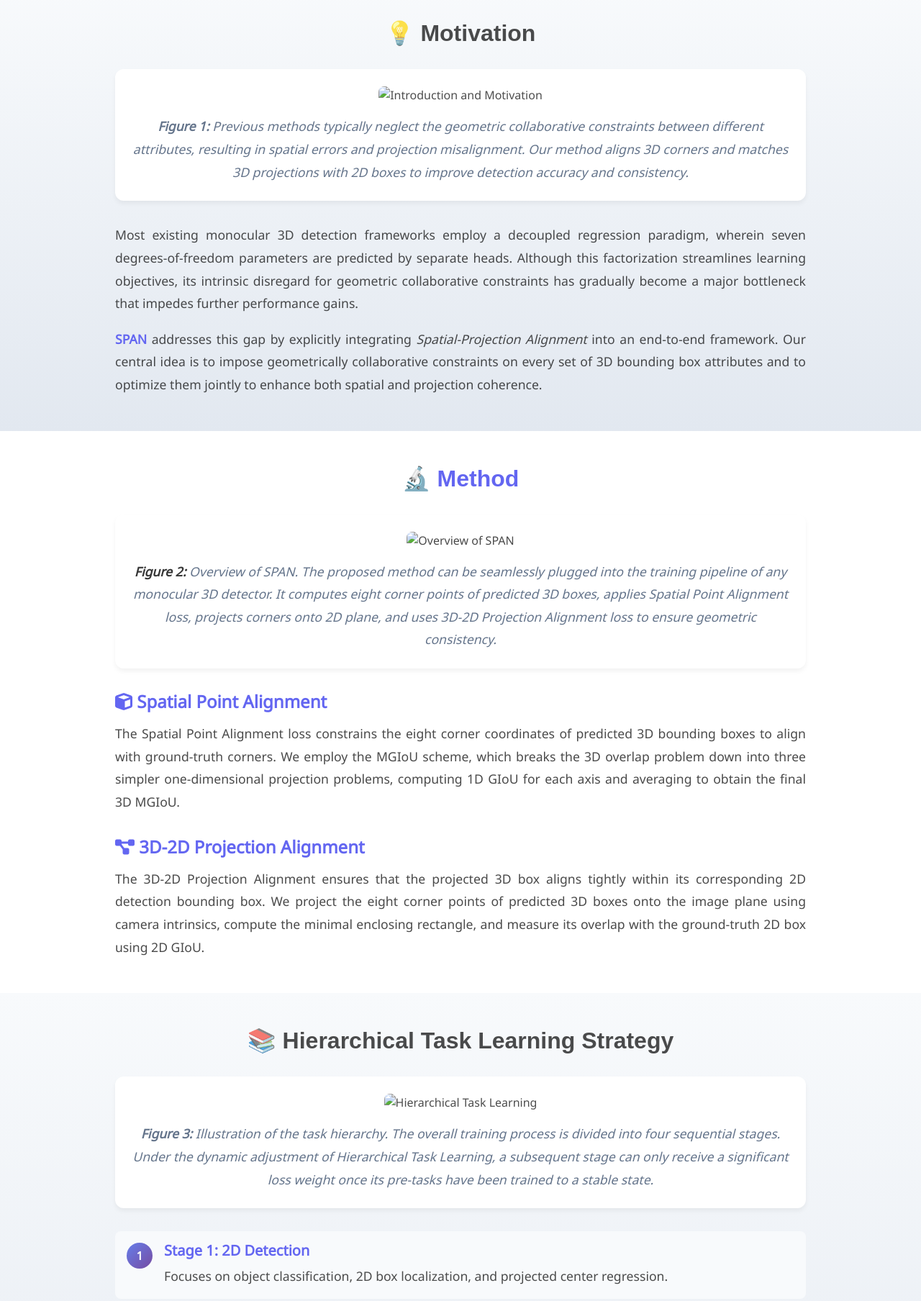
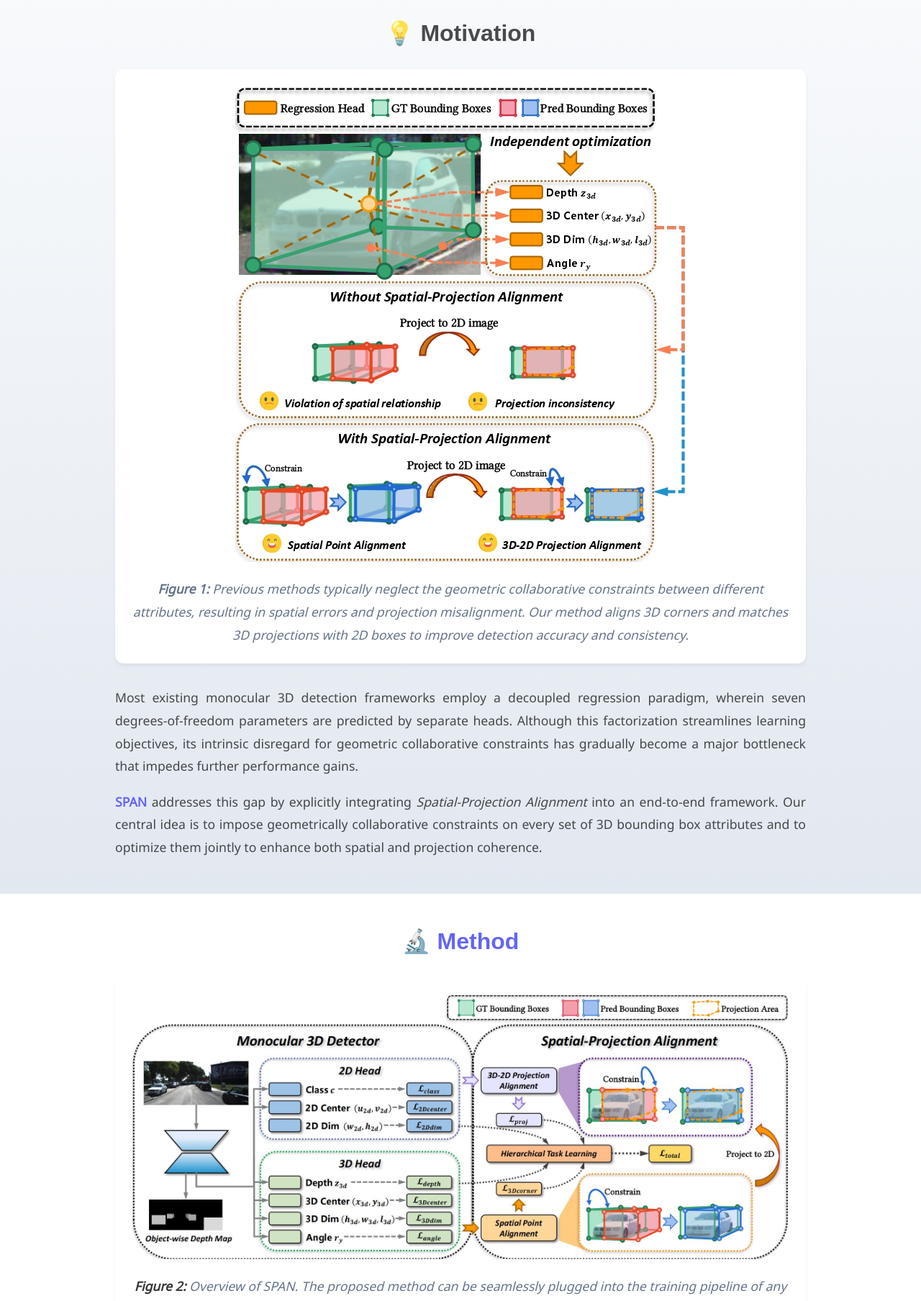
Before and after one commit to WYFDUT/SPAN, a plain HTML site: page docs/index.html in a window 1280 px wide. Shown: the part 1840-3648 px from the top of the page at 72% size. Drawn offline with nearby package versions, Linux system fonts and the light colour scheme; some icons are missing; a web font is replaced by a local one.

Commit message:
Update index.html

```diff
--- a/docs/index.html
+++ b/docs/index.html
@@ -10,14 +10,14 @@
     <meta property="og:description"
         content="A unified geometric consistency optimization paradigm for monocular 3D object detection that comprises Spatial Point Alignment and 3D-2D Projection Alignment." />
     <meta property="og:url" content="https://github.com/WYFDUT/SPAN" />
-    <meta property="og:image" content="/figures/overview_new.jpg" />
+    <meta property="og:image" content="../figures/overview_new.jpg" />
     <meta property="og:image:width" content="1200" />
     <meta property="og:image:height" content="630" />
 
     <meta name="twitter:title" content="SPAN: Spatial-Projection Alignment for Monocular 3D Object Detection">
     <meta name="twitter:description"
         content="A unified geometric consistency optimization paradigm for monocular 3D object detection.">
-    <meta name="twitter:image" content="./figures/overview_new.jpg">
+    <meta name="twitter:image" content="../figures/overview_new.jpg">
     <meta name="twitter:card" content="summary_large_image">
     <meta name="keywords" content="3D object detection, monocular vision, geometric alignment, autonomous driving, CVPR 2026">
     <meta name="viewport" content="width=device-width, initial-scale=1">
@@ -384,7 +384,7 @@
                 <div class="column is-five-fifths">
                     <h2 class="title is-3">💡 Motivation</h2>
                     <div class="figure-container">
-                        <img src="./figures/intro_new_page-0001.jpg" alt="Introduction and Motivation">
+                        <img src="../figures/intro_new_page-0001.jpg" alt="Introduction and Motivation">
                         <p class="figure-caption">
                             <strong>Figure 1:</strong> Previous methods typically neglect the geometric collaborative constraints between different attributes, resulting in spatial errors and projection misalignment. Our method aligns 3D corners and matches 3D projections with 2D boxes to improve detection accuracy and consistency.
                         </p>
@@ -410,7 +410,7 @@
                     <h2 class="title is-3">🔬 Method</h2>
 
                     <div class="figure-container">
-                        <img src="./figures/overview_new.jpg" alt="Overview of SPAN">
+                        <img src="../figures/overview_new.jpg" alt="Overview of SPAN">
                         <p class="figure-caption">
                             <strong>Figure 2:</strong> Overview of SPAN. The proposed method can be seamlessly plugged into the training pipeline of any monocular 3D detector. It computes eight corner points of predicted 3D boxes, applies Spatial Point Alignment loss, projects corners onto 2D plane, and uses 3D-2D Projection Alignment loss to ensure geometric consistency.
                         </p>
@@ -440,7 +440,7 @@
                     <h2 class="title is-3">📚 Hierarchical Task Learning Strategy</h2>
 
                     <div class="figure-container">
-                        <img src="./figures/htl_new_page-0001.jpg" alt="Hierarchical Task Learning">
+                        <img src="../figures/htl_new_page-0001.jpg" alt="Hierarchical Task Learning">
                         <p class="figure-caption">
                             <strong>Figure 3:</strong> Illustration of the task hierarchy. The overall training process is divided into four sequential stages. Under the dynamic adjustment of Hierarchical Task Learning, a subsequent stage can only receive a significant loss weight once its pre-tasks have been trained to a stable state.
                         </p>
@@ -609,14 +609,14 @@
                     <h2 class="title is-3">🔍 Official Test Results</h2>
 
                     <div class="figure-container">
-                        <img src="./figures/test_car.png" alt="Test Results - Car Category">
+                        <img src="../figures/test_car.png" alt="Test Results - Car Category">
                         <p class="figure-caption">
                             <strong>Figure 4:</strong> Official KITTI test set results for Car category.
                         </p>
                     </div>
 
                     <div class="figure-container">
-                        <img src="./figures/test_all.png" alt="Test Results - All Categories">
+                        <img src="../figures/test_all.png" alt="Test Results - All Categories">
                         <p class="figure-caption">
                             <strong>Figure 5:</strong> Official KITTI test set results for all categories (Car, Pedestrian, Cyclist).
                         </p>
```
